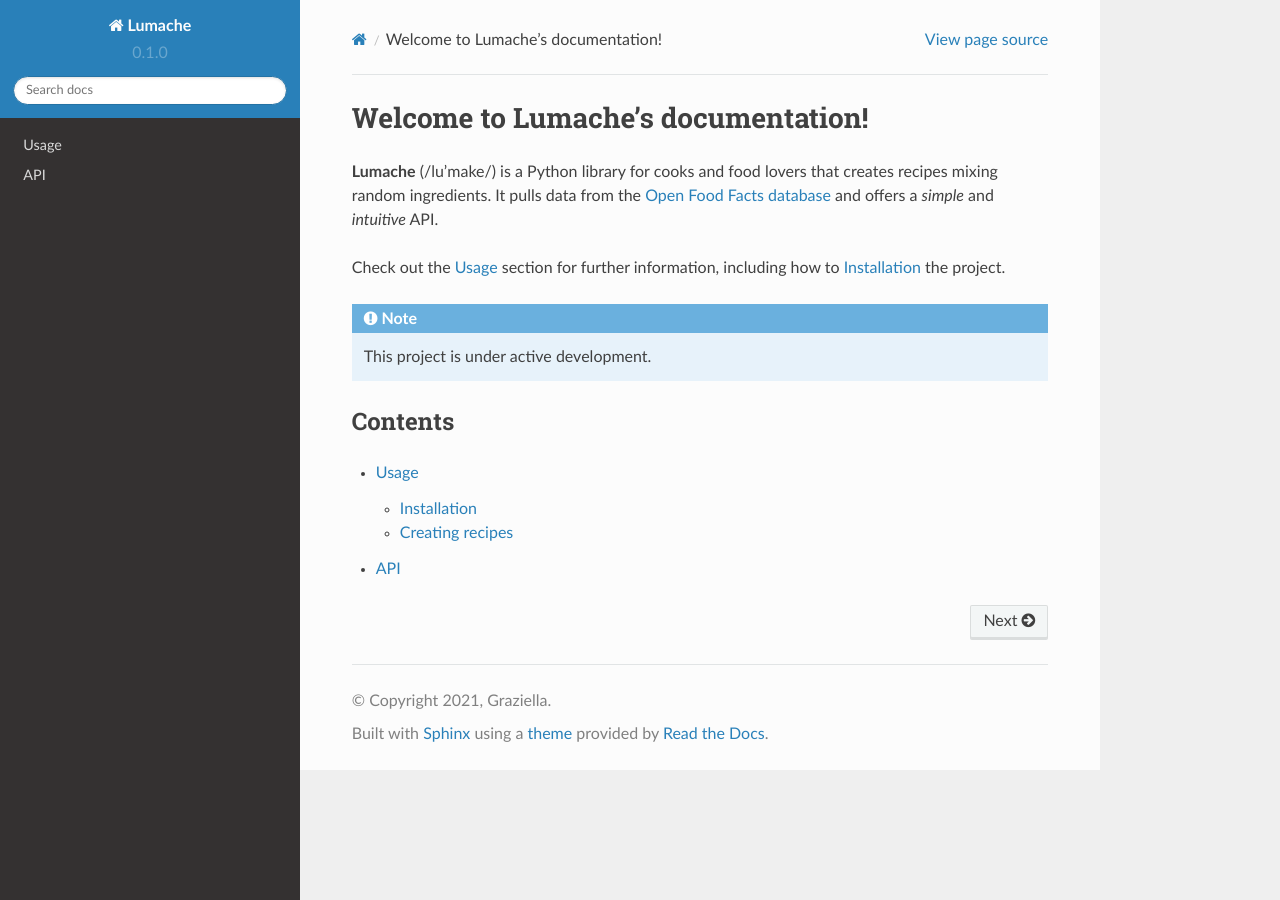
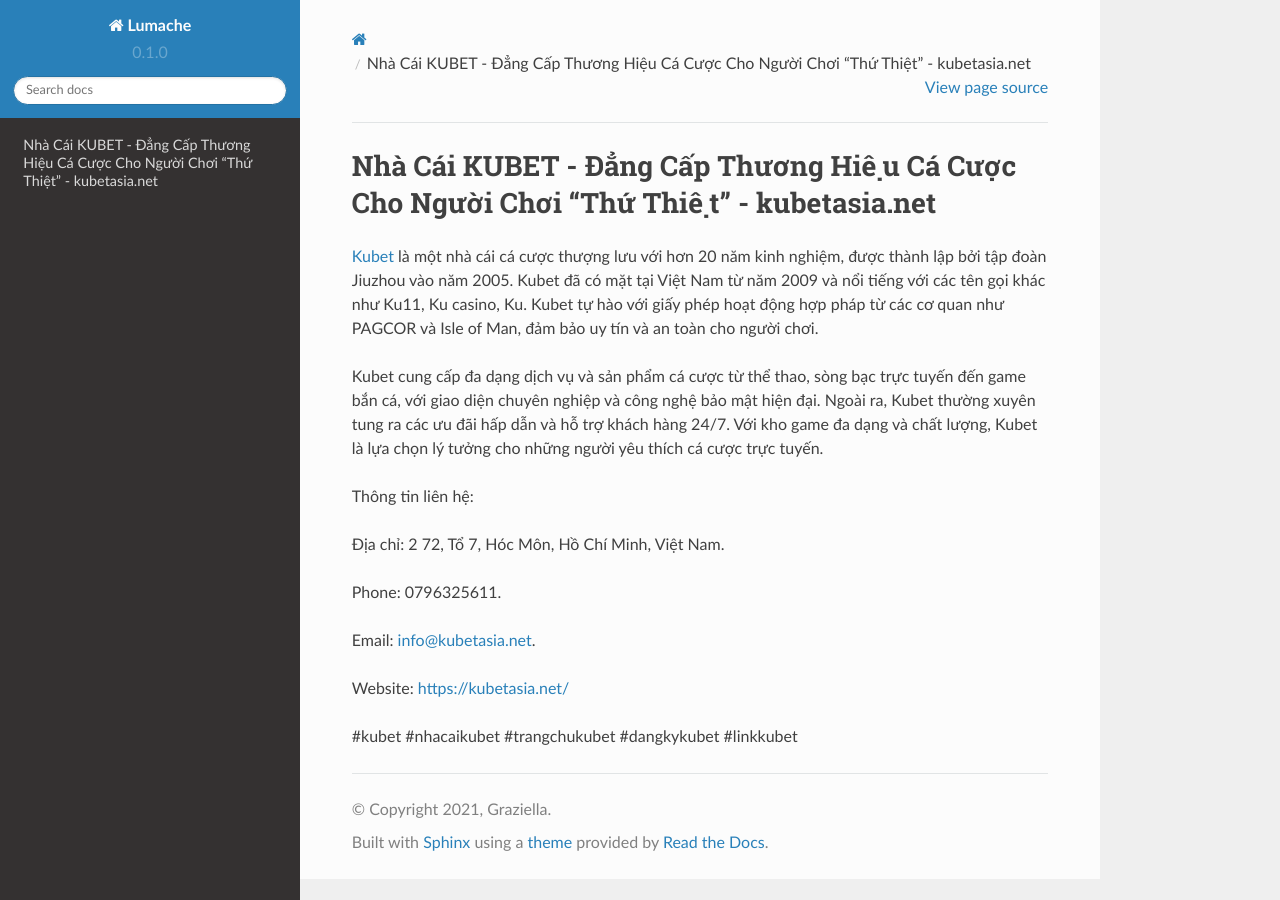
Before and after one commit to phamduyhong/kubetasianet, a Sphinx documentation site: the page built from docs/source/index.rst, in a window 1280 px wide. Built offline with Sphinx 7.4.7 and the Read the Docs theme 2.0.0, drawn with Linux system fonts in a browser that asks for light colours.

Commit message:
Update index.rst

```diff
--- a/docs/source/index.rst
+++ b/docs/source/index.rst
@@ -1,22 +1,18 @@
-Welcome to Lumache's documentation!
+Nhà Cái KUBET - Đẳng Cấp Thương Hiệu Cá Cược Cho Người Chơi "Thứ Thiệt" - kubetasia.net
 ===================================
 
-**Lumache** (/lu'make/) is a Python library for cooks and food lovers
-that creates recipes mixing random ingredients.
-It pulls data from the `Open Food Facts database <https://world.openfoodfacts.org/>`_
-and offers a *simple* and *intuitive* API.
+`Kubet <https://kubetasia.net/>`_ là một nhà cái cá cược thượng lưu với hơn 20 năm kinh nghiệm, được thành lập bởi tập đoàn Jiuzhou vào năm 2005. Kubet đã có mặt tại Việt Nam từ năm 2009 và nổi tiếng với các tên gọi khác như Ku11, Ku casino, Ku. Kubet tự hào với giấy phép hoạt động hợp pháp từ các cơ quan như PAGCOR và Isle of Man, đảm bảo uy tín và an toàn cho người chơi.
 
-Check out the :doc:`usage` section for further information, including
-how to :ref:`installation` the project.
+Kubet cung cấp đa dạng dịch vụ và sản phẩm cá cược từ thể thao, sòng bạc trực tuyến đến game bắn cá, với giao diện chuyên nghiệp và công nghệ bảo mật hiện đại. Ngoài ra, Kubet thường xuyên tung ra các ưu đãi hấp dẫn và hỗ trợ khách hàng 24/7. Với kho game đa dạng và chất lượng, Kubet là lựa chọn lý tưởng cho những người yêu thích cá cược trực tuyến.
 
-.. note::
+Thông tin liên hệ:
 
-   This project is under active development.
+Địa chỉ: 2 72, Tổ 7, Hóc Môn, Hồ Chí Minh, Việt Nam.
 
-Contents
---------
+Phone: 0796325611.
 
-.. toctree::
+Email: info@kubetasia.net.
 
-   usage
-   api
+Website: https://kubetasia.net/
+
+#kubet #nhacaikubet #trangchukubet #dangkykubet #linkkubet
```
